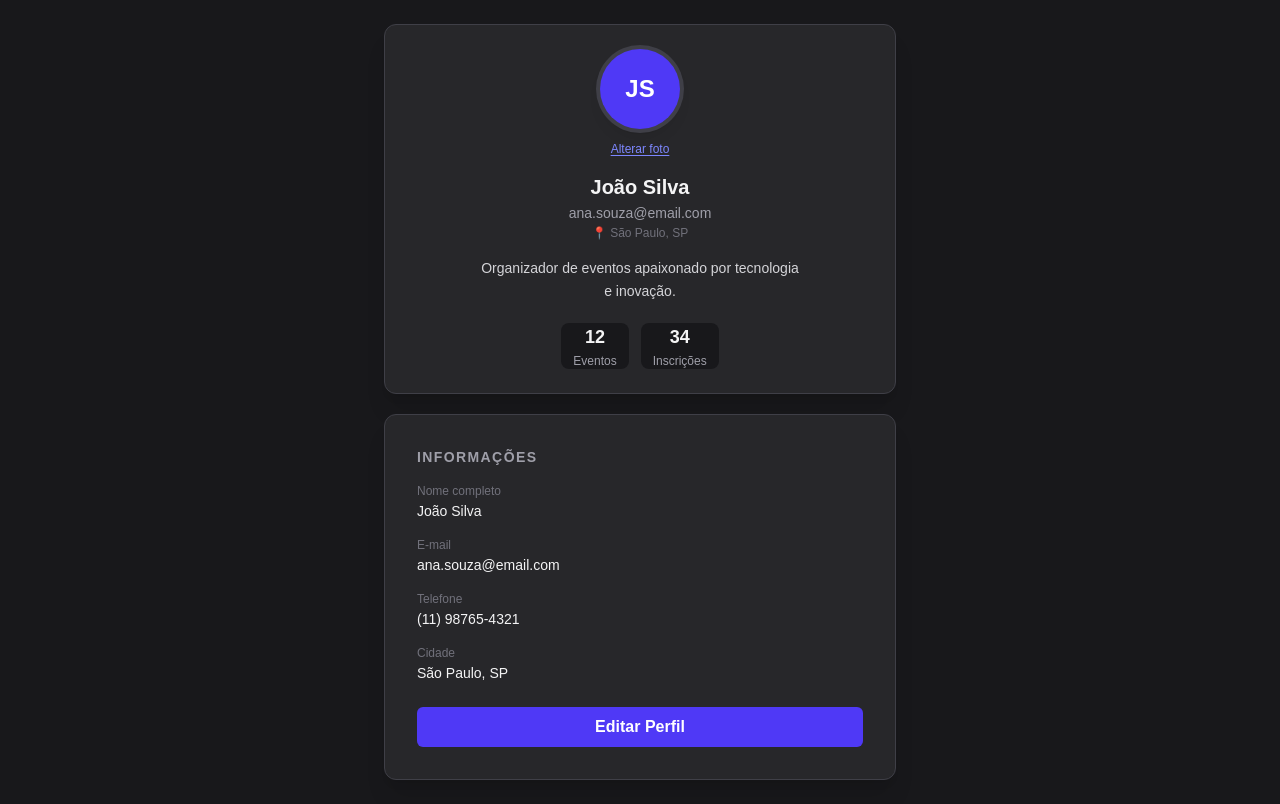
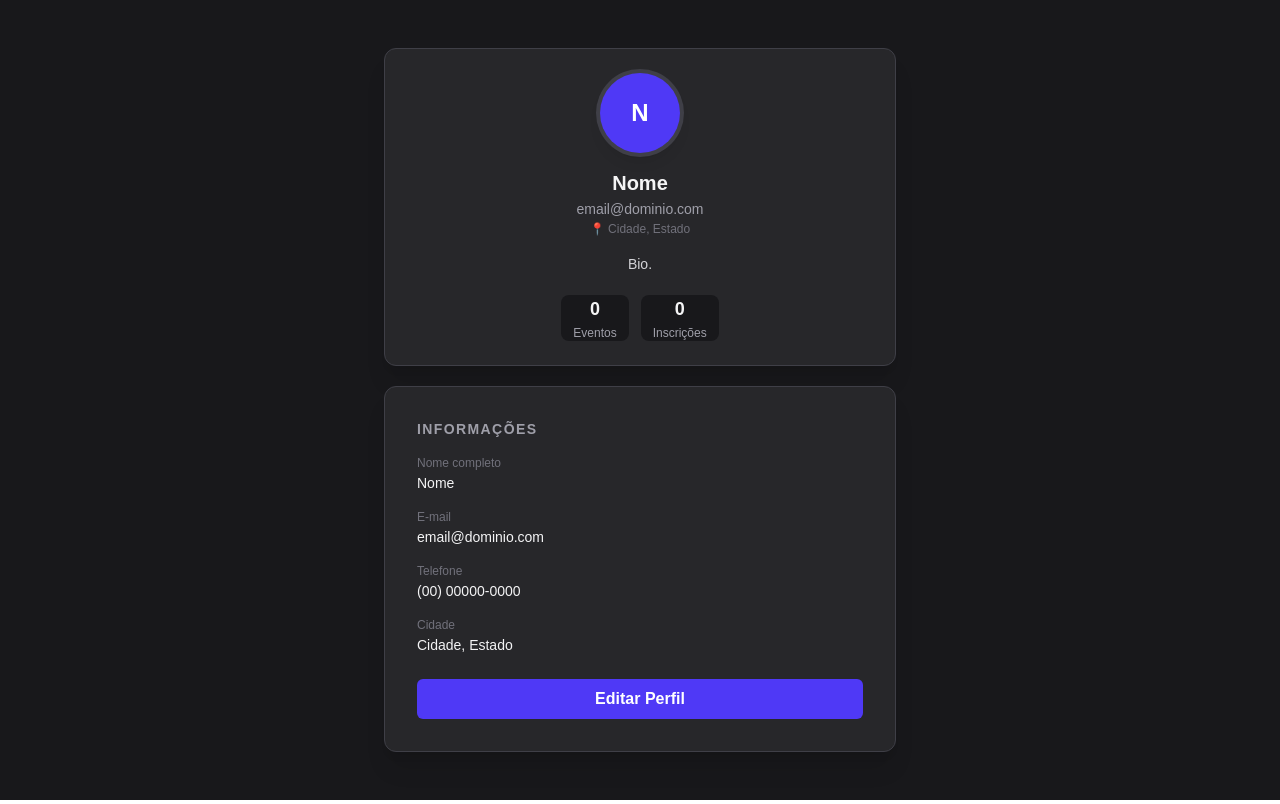
Before and after one commit to Eidiyoshi/ajudaprudente, a Next.js app: page /perfil in a window 1280 px wide. Built offline with nearby package versions, Linux system fonts and the light colour scheme.

Commit message:
fix: making more general example and commenting out possible button

```diff
--- a/app/perfil/layout.tsx
+++ b/app/perfil/layout.tsx
@@ -14,9 +14,9 @@ export function Avatar({ initials }: {initials: string }) {
             <div className="w-20 h-20 rounded-full bg-indigo-600 flex items-center justify-center text-white text-2xl font-bold shadow-lg ring-4 ring-zinc-700">
                 {initials}
             </div>
-        <button
+        {/* <button
             type="button"
-            className="text-xs text-indigo-400 hover:text-indigo-300 transition underline underline-offset-2">Alterar foto</button>
+            className="text-xs text-indigo-400 hover:text-indigo-300 transition underline underline-offset-2">Alterar foto</button> */}
         </div>
     )
 }
--- a/app/perfil/logic.ts
+++ b/app/perfil/logic.ts
@@ -31,13 +31,13 @@ export function useUserProfileForm() {
     const [saved, setSaved] = useState(false);
 
     const [profile, setProfile] = useState<UserProfile>({
-        nome: "João Silva",
-        email: "ana.souza@email.com",
-        bio: "Organizador de eventos apaixonado por tecnologia e inovação.",
-        telefone: "(11) 98765-4321",
-        cidade: "São Paulo, SP",
-        eventsCreated: 12,
-        eventsAttended: 34
+        nome: "Nome",
+        email: "email@dominio.com",
+        bio: "Bio.",
+        telefone: "(00) 00000-0000",
+        cidade: "Cidade, Estado",
+        eventsCreated: 0,
+        eventsAttended: 0
     });
 
     const [draft, setDraft] = useState<UserProfile>(profile);
```
